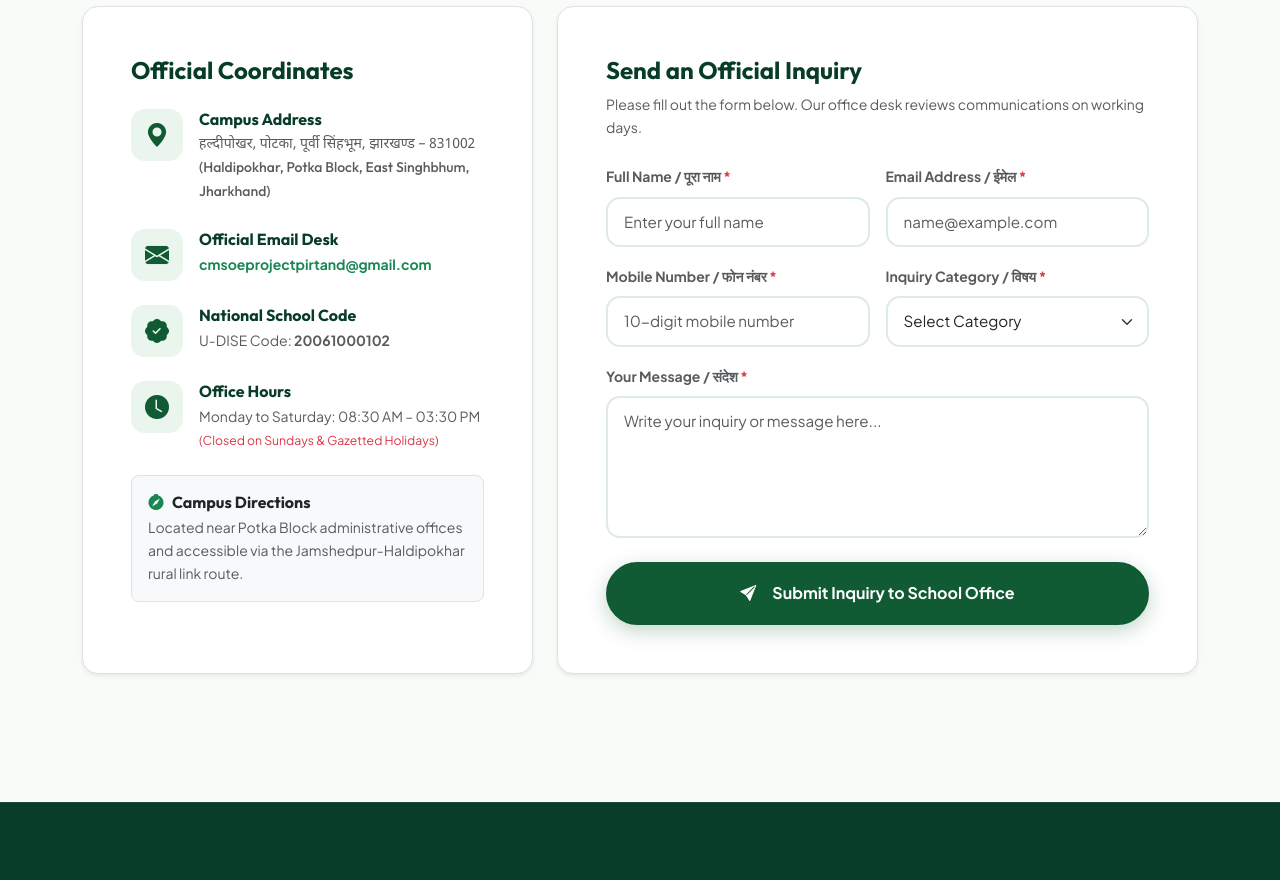
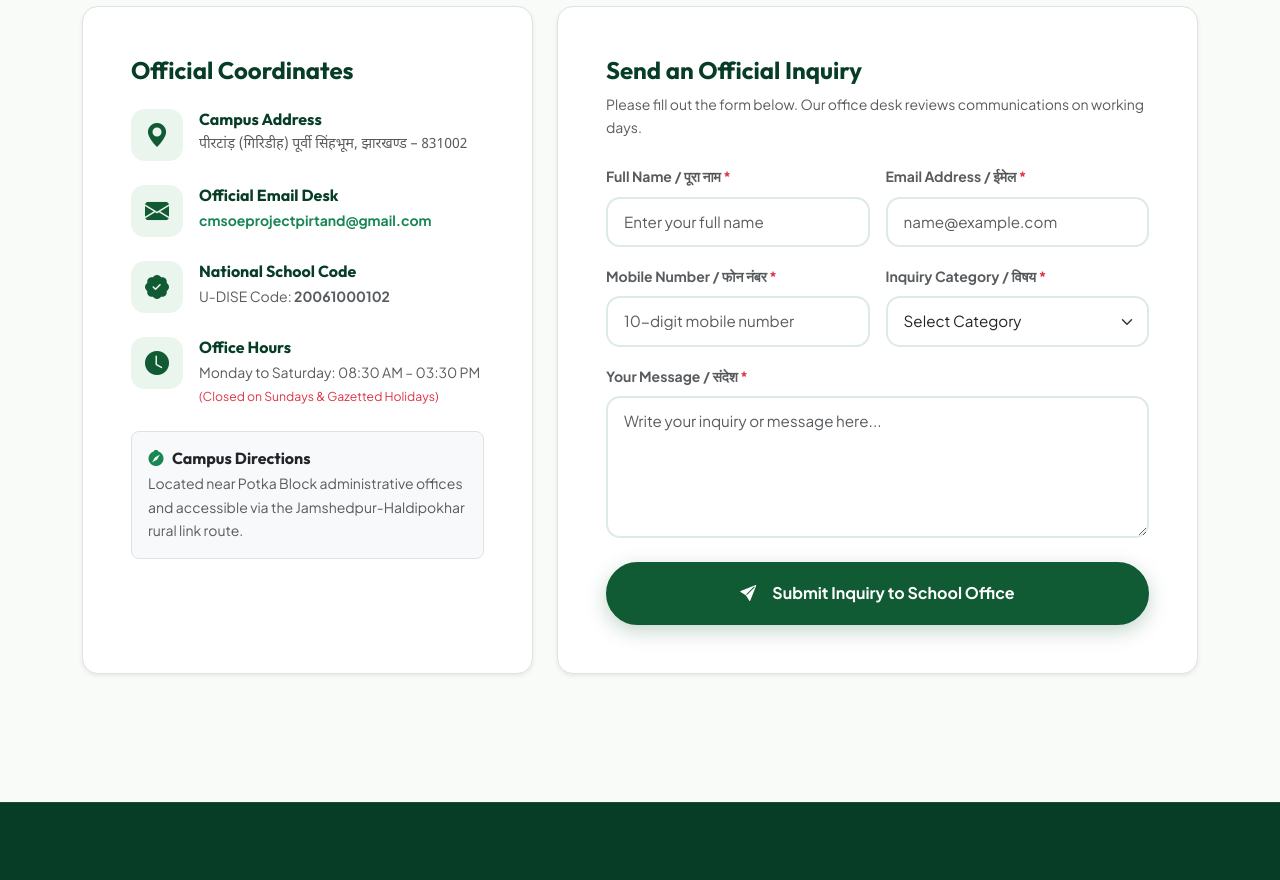
Before and after one commit to olfant/cm-soe-balika-high-school-giridih, a plain HTML site: page pages/contact.html in a window 1280 px wide. Shown: the part 920-1800 px from the top of the page. Drawn offline with nearby package versions, Linux system fonts and the light colour scheme.

Commit message:
re-change address.

```diff
--- a/pages/contact.html
+++ b/pages/contact.html
@@ -266,8 +266,8 @@
               <div>
                 <h6 class="fw-bold mb-1">Campus Address</h6>
                 <p class="small text-muted mb-0 font-hindi">
-                  हल्दीपोखर, पोटका, पूर्वी सिंहभूम, झारखण्ड – 831002<br>
-                  <span class="text-muted font-display">(Haldipokhar, Potka Block, East Singhbhum, Jharkhand)</span>
+                  पीरटांड़ (गिरिडीह) पूर्वी सिंहभूम, झारखण्ड – 831002
+                  <!-- <span class="text-muted font-display">(Haldipokhar, Potka Block, East Singhbhum, Jharkhand)</span> -->
                 </p>
               </div>
             </div>
```
